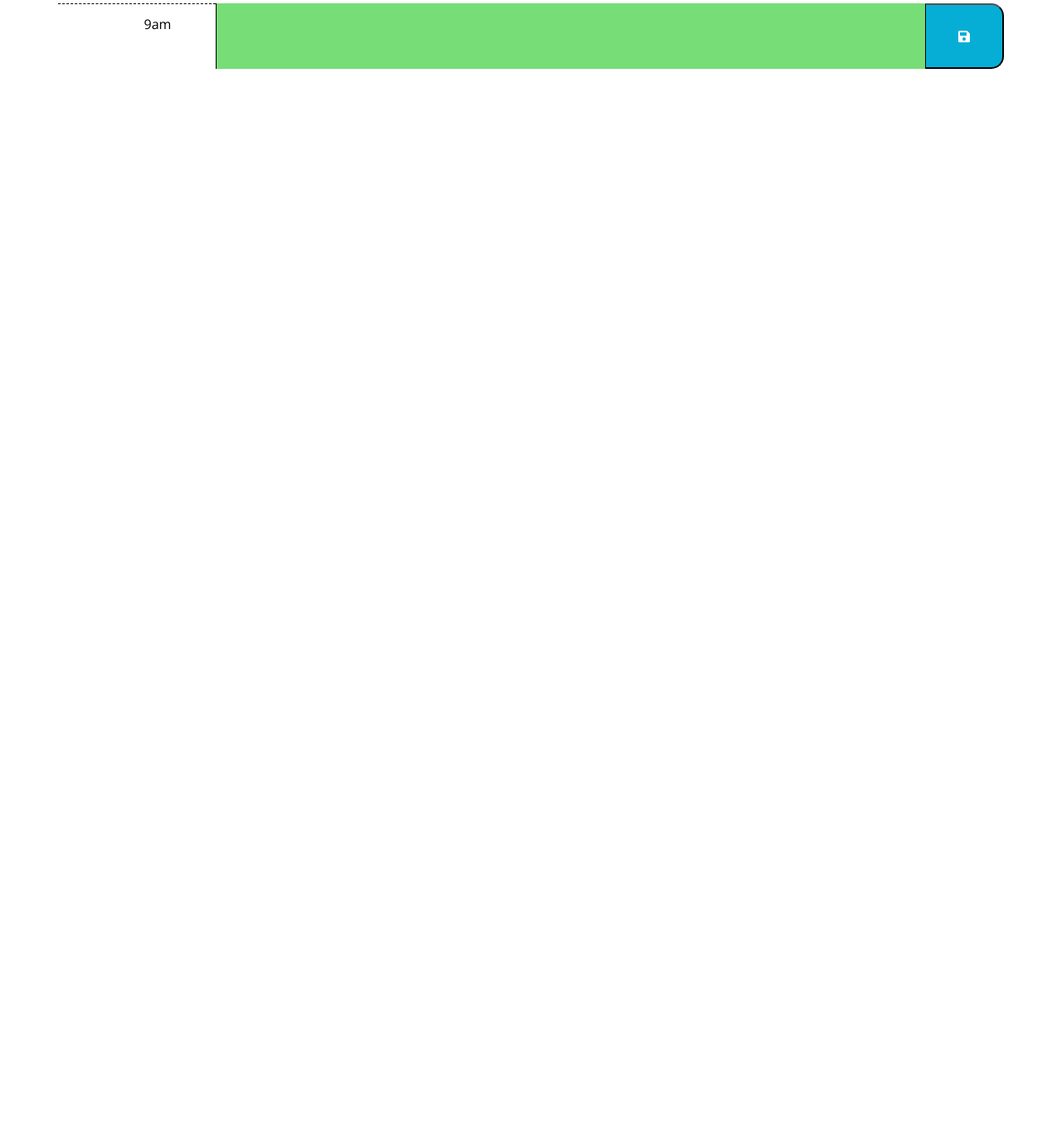
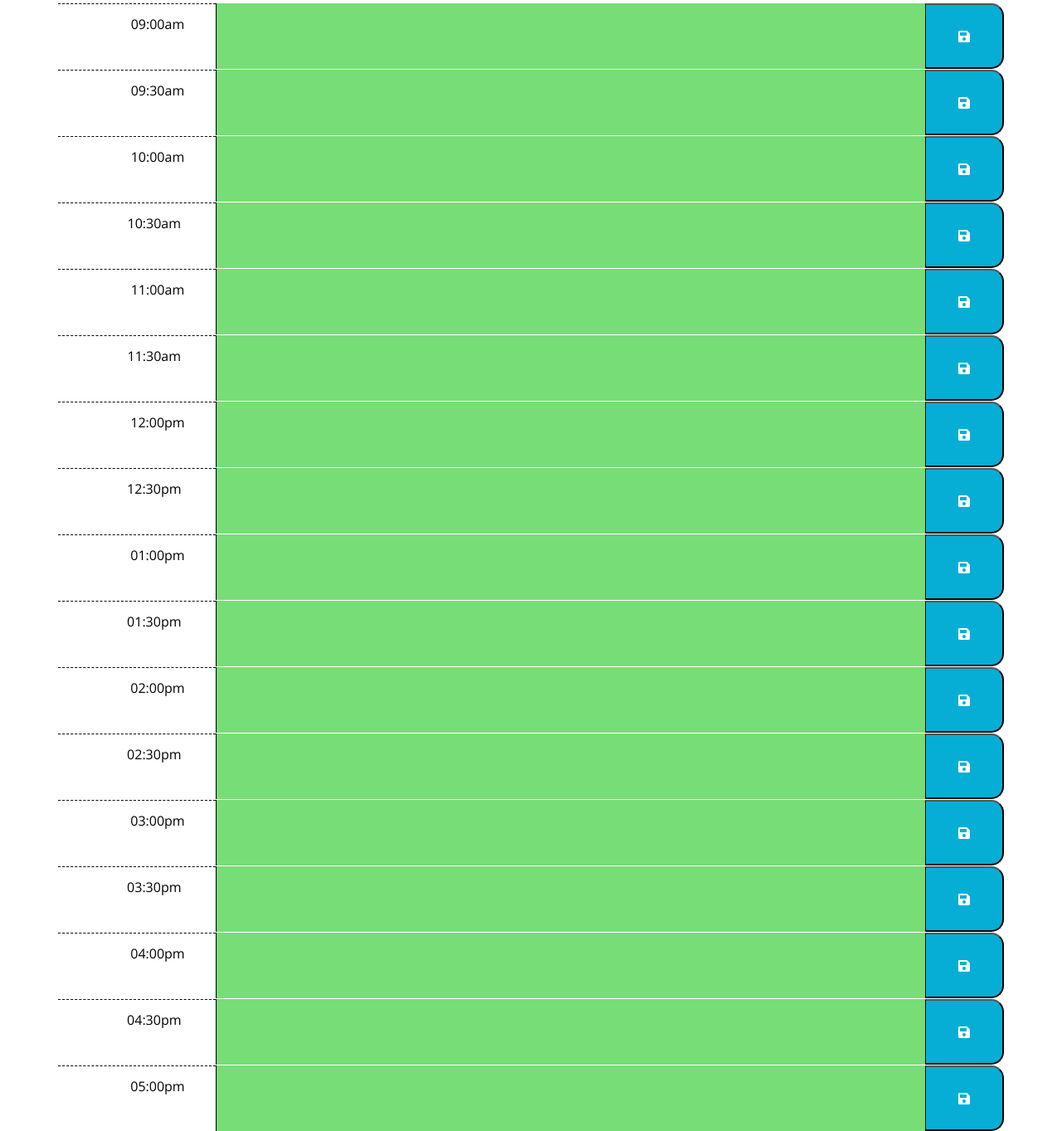
Before and after one commit to Addeeze/Work-Day-Planner, a plain HTML site: page Develop/index.html in a window 1280 px wide. Shown: the part 297-1660 px from the top of the page at 83% size. Before the commit the page ends 800 px from the top, so only its background shows below. Drawn offline with nearby package versions, Linux system fonts and the light colour scheme.

Commit message:
Added remaining time blocks needed plus half hour time blocks.

```diff
--- a/Develop/index.html
+++ b/Develop/index.html
@@ -32,11 +32,124 @@
       <!-- Timeblocks go here -->
       <div class='row time-block'>
         <div class="hour col-xs-2 col-sm-2 col-md-2 col-lg-2">
-            9am
+            09:00am
         </div>
-        <textarea class="future col-xs-9 col-sm-9 col-md-9 col-lg-9 description" data-hour='9' id='div9'></textarea>
+        <textarea class="future col-xs-9 col-sm-9 col-md-9 col-lg-9 description" data-hour='9' id='div09'></textarea>
         <button class="col-xs-1 col-sm-1 col-md-1 col-lg-1 fas fa-save btn-block saveBtn" id="btn9"></button>
       </div>
+      <div class='row time-block'>
+        <div class="hour col-xs-2 col-sm-2 col-md-2 col-lg-2">
+            09:30am
+        </div>
+        <textarea class="future col-xs-9 col-sm-9 col-md-9 col-lg-9 description" data-hour='9.5' id='div9:30'></textarea>
+        <button class="col-xs-1 col-sm-1 col-md-1 col-lg-1 fas fa-save btn-block saveBtn" id="btn9"></button>
+      </div>
+      <div class='row time-block'>
+        <div class="hour col-xs-2 col-sm-2 col-md-2 col-lg-2">
+            10:00am
+        </div>
+        <textarea class="future col-xs-9 col-sm-9 col-md-9 col-lg-9 description" data-hour='10' id="div10"></textarea>
+        <button class="col-xs-1 col-sm-1 col-md-1 col-lg-1 fas fa-save btn-block saveBtn" id="btn10"></button>
+    </div>
+    <div class='row time-block'>
+      <div class="hour col-xs-2 col-sm-2 col-md-2 col-lg-2">
+          10:30am
+      </div>
+      <textarea class="future col-xs-9 col-sm-9 col-md-9 col-lg-9 description" data-hour='10.5' id='div10:30'></textarea>
+      <button class="col-xs-1 col-sm-1 col-md-1 col-lg-1 fas fa-save btn-block saveBtn" id="btn9"></button>
+    </div>
+    <div class='row time-block'>
+        <div class="hour col-xs-2 col-sm-2 col-md-2 col-lg-2">
+            11:00am
+        </div>
+        <textarea class="future col-xs-9 col-sm-9 col-md-9 col-lg-9 description" data-hour='11' id="div11"></textarea>
+        <button class="col-xs-1 col-sm-1 col-md-1 col-lg-1 fas fa-save btn-block saveBtn" id="btn11"></button>
+    </div>
+    <div class='row time-block'>
+      <div class="hour col-xs-2 col-sm-2 col-md-2 col-lg-2">
+          11:30am
+      </div>
+      <textarea class="future col-xs-9 col-sm-9 col-md-9 col-lg-9 description" data-hour='11.5' id='div11:30'></textarea>
+      <button class="col-xs-1 col-sm-1 col-md-1 col-lg-1 fas fa-save btn-block saveBtn" id="btn9"></button>
+    </div>
+    <div class='row time-block'>
+        <div class="hour col-xs-2 col-sm-2 col-md-2 col-lg-2">
+            12:00pm
+        </div>
+        <textarea class="future col-xs-9 col-sm-9 col-md-9 col-lg-9 description" data-hour='12' id="div12"></textarea>
+        <button class="col-xs-1 col-sm-1 col-md-1 col-lg-1 fas fa-save btn-block saveBtn" id="btn12"></button>
+    </div>
+    <div class='row time-block'>
+      <div class="hour col-xs-2 col-sm-2 col-md-2 col-lg-2">
+          12:30pm
+      </div>
+      <textarea class="future col-xs-9 col-sm-9 col-md-9 col-lg-9 description" data-hour='12.5' id='div12:30'></textarea>
+      <button class="col-xs-1 col-sm-1 col-md-1 col-lg-1 fas fa-save btn-block saveBtn" id="btn9"></button>
+    </div>
+    <div class='row time-block'>
+        <div class="hour col-xs-2 col-sm-2 col-md-2 col-lg-2">
+            01:00pm
+        </div>
+        <textarea class="future col-xs-9 col-sm-9 col-md-9 col-lg-9 description" data-hour='13' id="div1"></textarea>
+        <button class="col-xs-1 col-sm-1 col-md-1 col-lg-1 fas fa-save btn-block saveBtn" id="btn1"></button>
+    </div>
+    <div class='row time-block'>
+      <div class="hour col-xs-2 col-sm-2 col-md-2 col-lg-2">
+          01:30pm
+      </div>
+      <textarea class="future col-xs-9 col-sm-9 col-md-9 col-lg-9 description" data-hour='13.5' id='div01:30'></textarea>
+      <button class="col-xs-1 col-sm-1 col-md-1 col-lg-1 fas fa-save btn-block saveBtn" id="btn9"></button>
+    </div>
+    <div class='row time-block'>
+        <div class="hour col-xs-2 col-sm-2 col-md-2 col-lg-2">
+            02:00pm
+        </div>
+        <textarea class="future col-xs-9 col-sm-9 col-md-9 col-lg-9 description" data-hour='14' id="div2"></textarea>
+        <button class="col-xs-1 col-sm-1 col-md-1 col-lg-1 fas fa-save btn-block saveBtn" id="btn2"></button>
+    </div>
+    <div class='row time-block'>
+      <div class="hour col-xs-2 col-sm-2 col-md-2 col-lg-2">
+          02:30pm
+      </div>
+      <textarea class="future col-xs-9 col-sm-9 col-md-9 col-lg-9 description" data-hour='14.5' id='div02:30'></textarea>
+      <button class="col-xs-1 col-sm-1 col-md-1 col-lg-1 fas fa-save btn-block saveBtn" id="btn9"></button>
+    </div>
+    <div class='row time-block'>
+        <div class="hour col-xs-2 col-sm-2 col-md-2 col-lg-2">
+            03:00pm
+        </div>
+        <textarea class="future col-xs-9 col-sm-9 col-md-9 col-lg-9 description" data-hour='15' id="div3"></textarea>
+        <button class="col-xs-1 col-sm-1 col-md-1 col-lg-1 fas fa-save btn-block saveBtn" id="btn3"></button>
+    </div>
+    <div class='row time-block'>
+      <div class="hour col-xs-2 col-sm-2 col-md-2 col-lg-2">
+          03:30pm
+      </div>
+      <textarea class="future col-xs-9 col-sm-9 col-md-9 col-lg-9 description" data-hour='15.5' id='div03:30'></textarea>
+      <button class="col-xs-1 col-sm-1 col-md-1 col-lg-1 fas fa-save btn-block saveBtn" id="btn9"></button>
+    </div>
+    <div class='row time-block'>
+        <div class="hour col-xs-2 col-sm-2 col-md-2 col-lg-2">
+            04:00pm
+        </div>
+        <textarea class="future col-xs-9 col-sm-9 col-md-9 col-lg-9 description" data-hour='16' id="div4"></textarea>
+        <button class="col-xs-1 col-sm-1 col-md-1 col-lg-1 fas fa-save btn-block saveBtn" id="btn4"></button>
+    </div>
+    <div class='row time-block'>
+      <div class="hour col-xs-2 col-sm-2 col-md-2 col-lg-2">
+          04:30pm
+      </div>
+      <textarea class="future col-xs-9 col-sm-9 col-md-9 col-lg-9 description" data-hour='16.5' id='div04:30'></textarea>
+      <button class="col-xs-1 col-sm-1 col-md-1 col-lg-1 fas fa-save btn-block saveBtn" id="btn9"></button>
+    </div>
+    <div class='row time-block'>
+        <div class="hour col-xs-2 col-sm-2 col-md-2 col-lg-2">
+            05:00pm
+        </div>
+        <textarea class="future col-xs-9 col-sm-9 col-md-9 col-lg-9 description" data-hour='17' id="div5"></textarea>
+        <button class="col-xs-1 col-sm-1 col-md-1 col-lg-1 fas fa-save btn-block saveBtn" id="btn5"></button>
+
+    </div>
 
 
     <script src="https://cdnjs.cloudflare.com/ajax/libs/jquery/3.2.1/jquery.min.js"></script>
```
Also changed, not shown: 1 other file.
